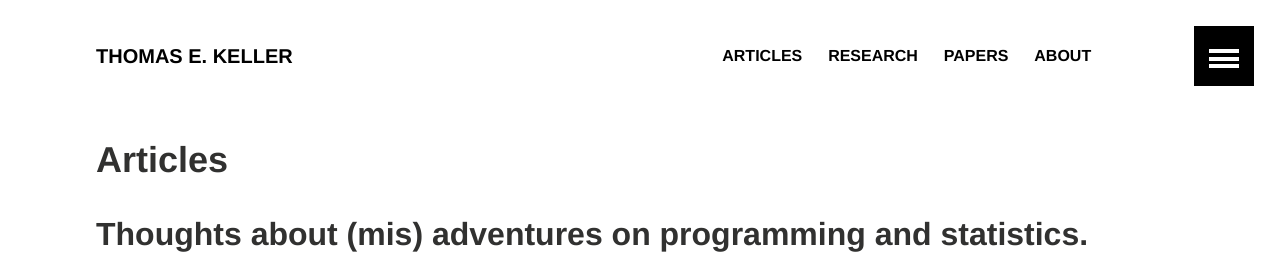
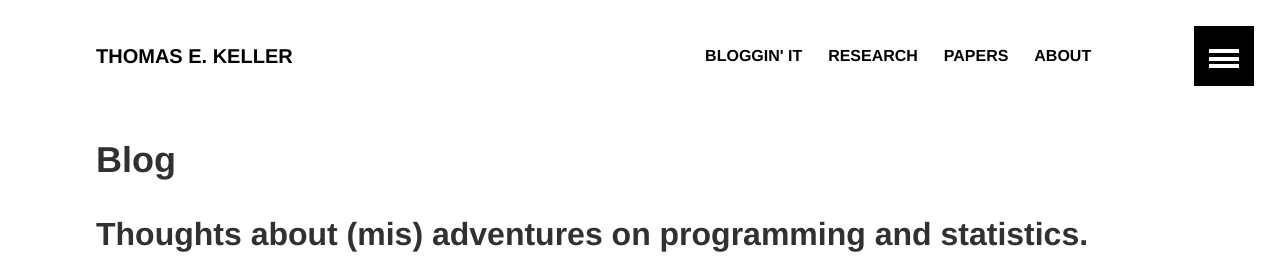
Before and after one commit to thomas-keller/thomas-keller.github.io, a Jekyll site: the page built from blog/index.md, in a window 1280 px wide. Shown: the top 269 px of the page. Built offline with Jekyll 4.4.1, drawn with Linux system fonts in a browser that asks for light colours.

Commit message:
changed folder names

```diff
--- a/_data/navigation.yml
+++ b/_data/navigation.yml
@@ -1,7 +1,7 @@
 # Site navigation links
 
-- title: Articles
-  url: /articles/
+- title: Bloggin' it
+  url: /blog/
   excerpt: "Writing about programming and statistics (mis) adventures."
   image: back-22.jpg
 
--- a/articles/index.md
+++ b/blog/index.md
@@ -1,6 +1,6 @@
 ---
 layout: archive
-title: "Articles"
+title: "Blog"
 date: 2014-05-30T11:39:03-04:00
 modified:
 excerpt: "Thoughts about (mis) adventures on programming and statistics."
```
